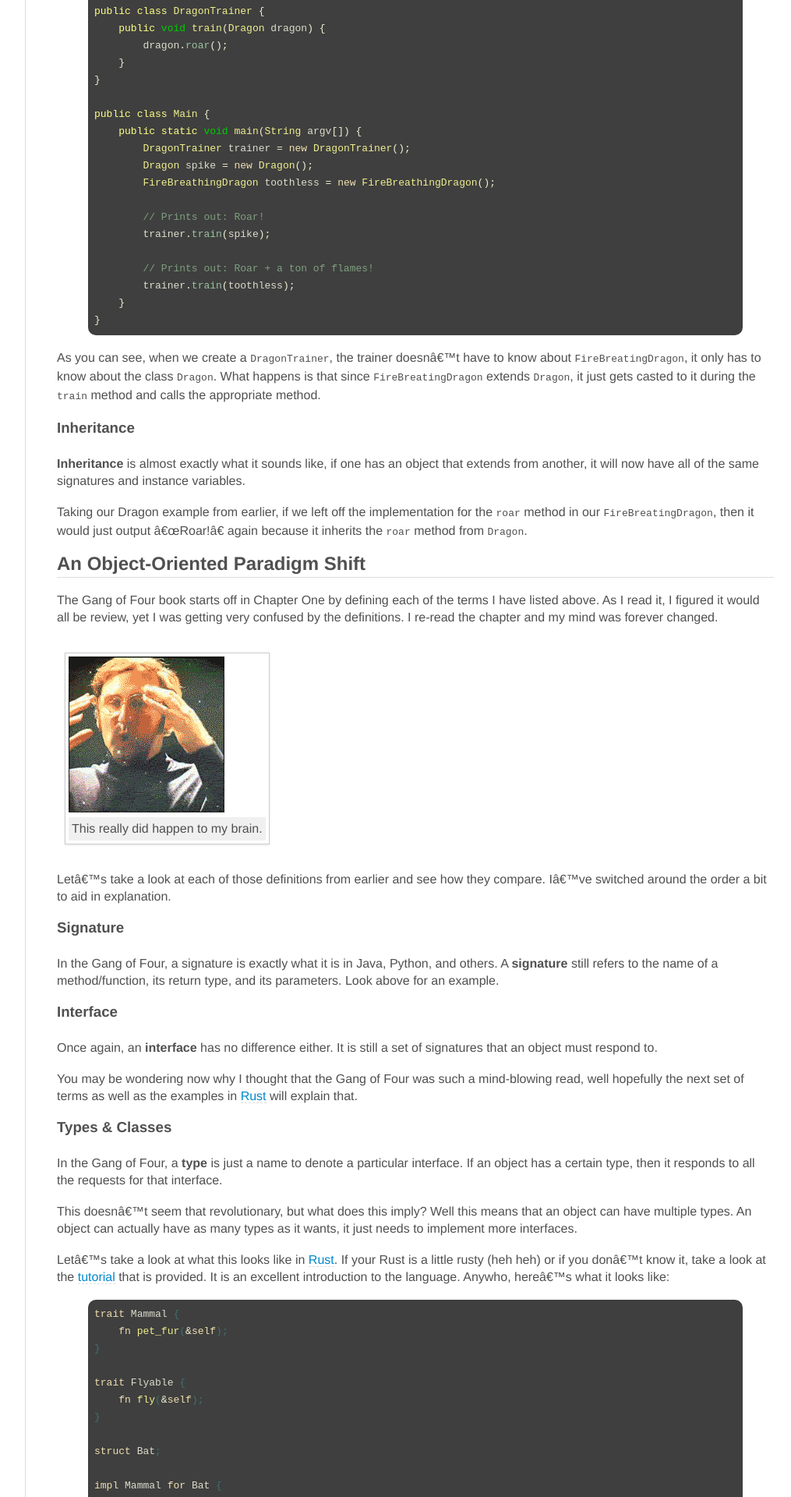
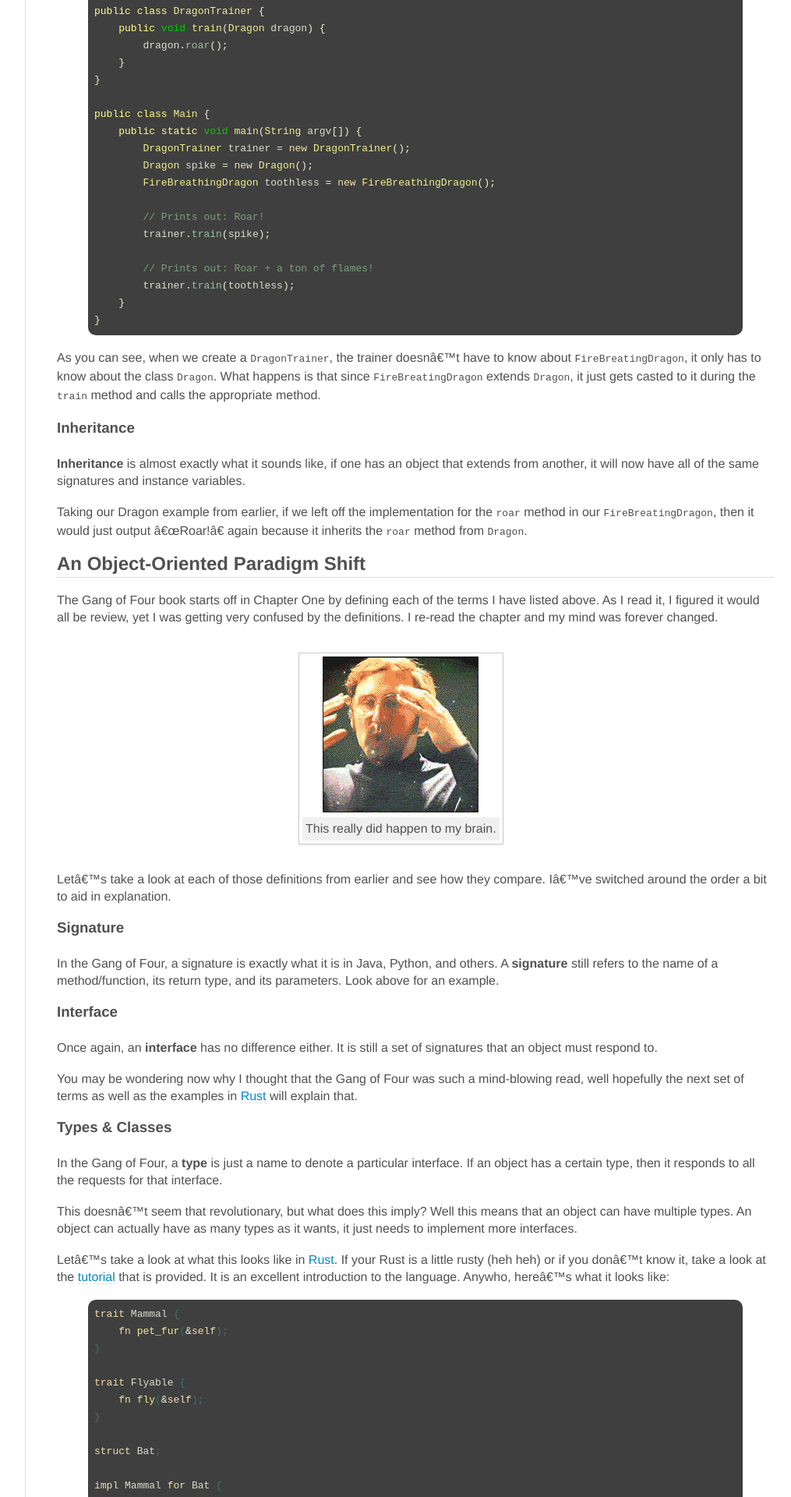
Before and after one commit to jdavis/jdavis.github.com, a Jekyll site: the page built from _posts/2013-06-16-the-rise-of-the-gang-of-four-with-rust.md, in a window 1280 px wide. Shown: the part 2813-4733 px from the top of the page at 78% size, without its empty margins (198-1213 px from the left). Built offline with Jekyll 4.4.1, drawn with Linux system fonts in a browser that asks for light colours; some web fonts are replaced; Markdown is read by kramdown in place of the engine named in the settings.

Commit message:
Additional improvements to css

```diff
--- a/_posts/2013-06-16-the-rise-of-the-gang-of-four-with-rust.md
+++ b/_posts/2013-06-16-the-rise-of-the-gang-of-four-with-rust.md
@@ -204,7 +204,7 @@ have listed above. As I read it, I figured it would all be review, yet I was
 getting very confused by the definitions. I re-read the chapter and my mind was
 forever changed.
 
-<div class="gallery one">
+<div class="gallery xsmall">
     <figure>
         <img src="/img/mind-blown.gif">
         <figcaption>This really did happen to my brain.</figcaption>
--- a/css/base.css
+++ b/css/base.css
@@ -195,6 +195,7 @@ div.content .gallery:after {
 }
 
 div.content .gallery a, div.content .gallery figure {
+    text-align: center;
     margin-left: 10px;
     float: left;
     display: block;
@@ -210,6 +211,7 @@ div.content .gallery a, div.content .gallery figure {
 }
 
 div.content .gallery a > span, div.content .gallery figure > figcaption {
+    text-align: left;
     color: #505050;
     padding: 4px;
     background-color: #f0f0f0;
```
